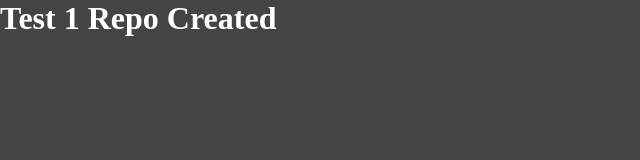
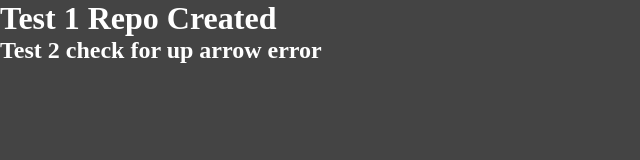
Before and after one commit to developertable/test1, a plain HTML site: page index.html in a window 1280 px wide. Shown: the whole page, without its empty margins (0-640 px from the left). Drawn offline with Linux system fonts and the light colour scheme.

Commit message:
added another h2 line

```diff
--- a/index.html
+++ b/index.html
@@ -8,5 +8,6 @@
 </head>
 <body>
   <h1>Test 1 Repo Created</h1>
+  <h2>Test 2 check for up arrow error</h2>
 </body>
 </html>
```
